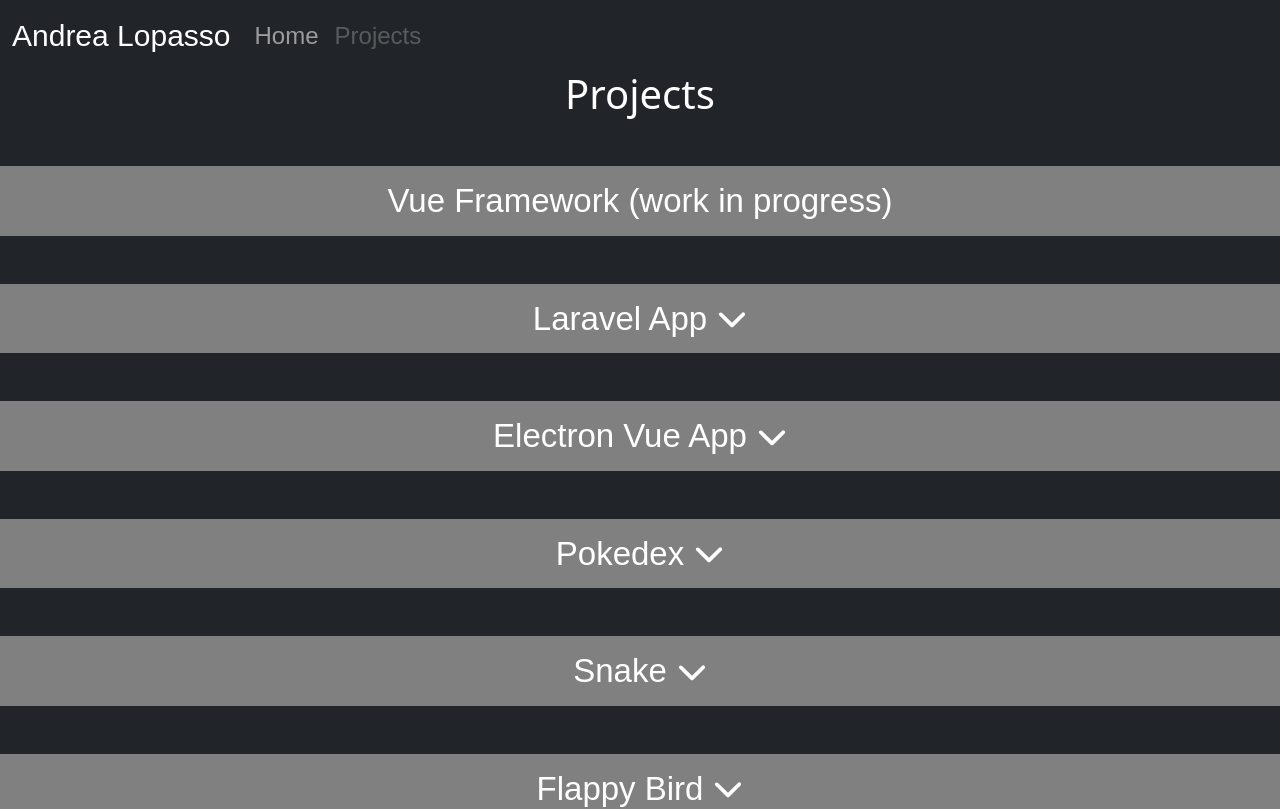
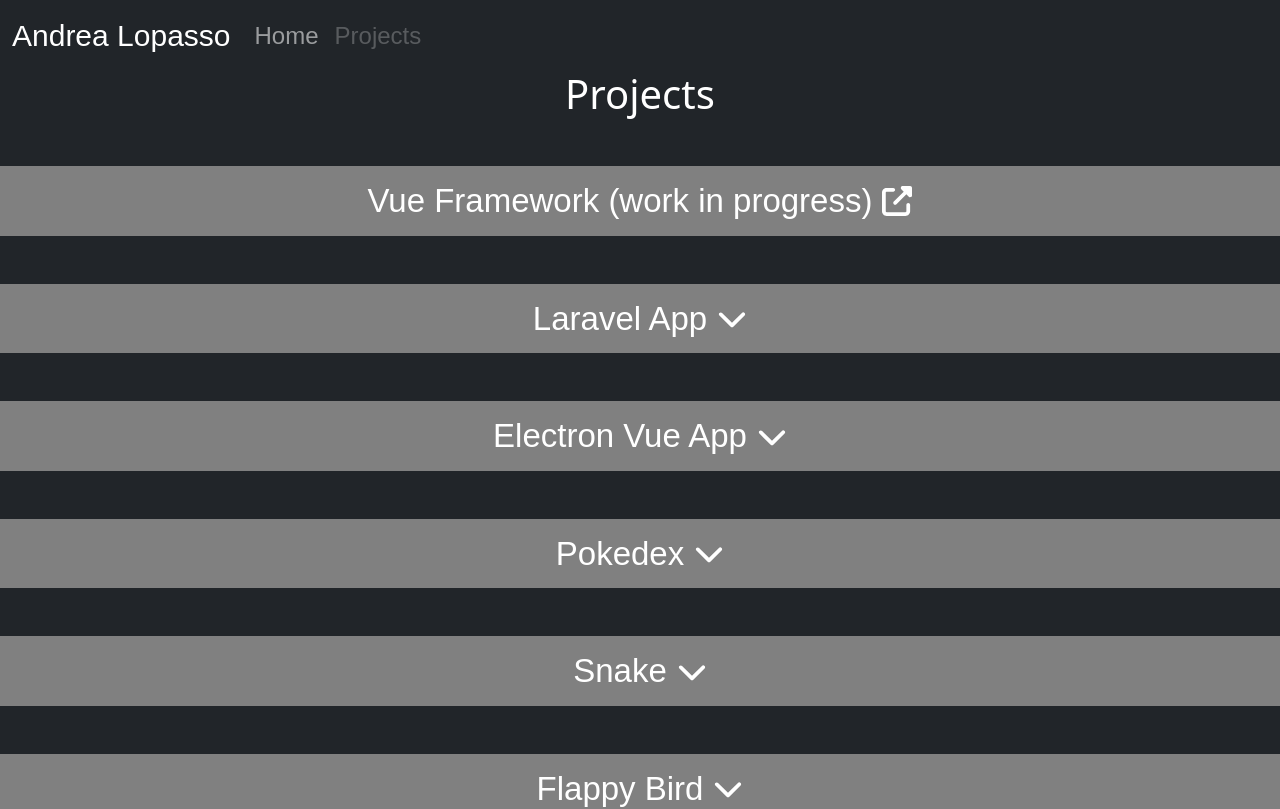
Before and after one commit to AndreaL021/cvWeb, a Vue app: page /#/projects in a window 1280 px wide. Shown: the top 809 px of the page. Built offline with nearby package versions, Linux system fonts and the light colour scheme; a web font is replaced by a local one; what @vueuse/gesture would draw is missing.

Commit message:
aggiunto link vueframework pages

```diff
--- a/src/views/ProjectsView.vue
+++ b/src/views/ProjectsView.vue
@@ -13,7 +13,18 @@
           href="https://github.com/AndreaL021/VueFramework"
           target="blank"
         >
-        <span class="link myFont">Vue Framework (work in progress)</span>
+          <span class="link myFont">Vue Framework (work in progress)</span>
+        </a>
+        <a
+          style="text-decoration: none"
+          href="https://andreal021.github.io/VueFramework/"
+          target="blank"
+        >
+          <fa-i
+            icon="fa-solid fa-up-right-from-square"
+            style="color: white; font-size: 30px; margin-left: 10px"
+          >
+          </fa-i>
         </a>
         <!-- <fa-i
           icon="fa-solid fa-chevron-down"
```
